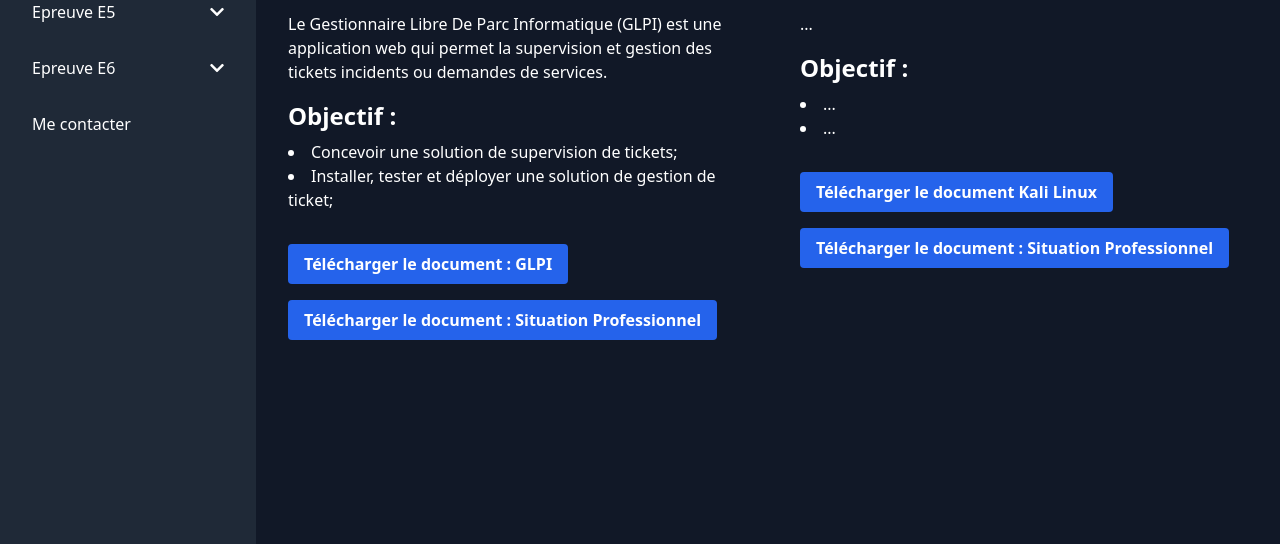
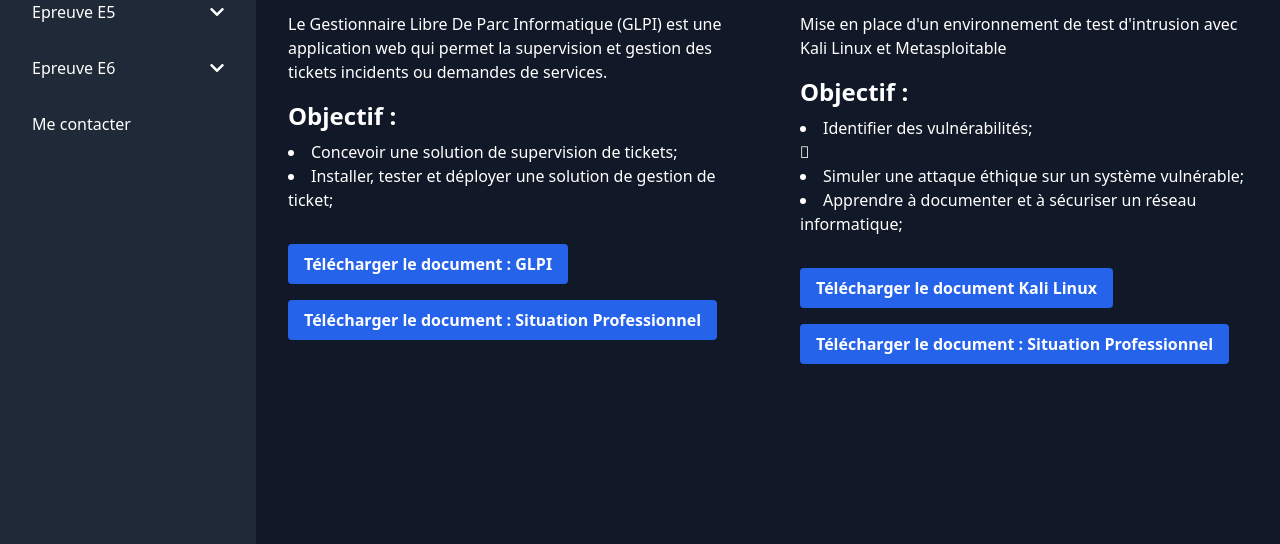
Before and after one commit to MH-exe/portfolio-mohamed-lamine.juwara-, a plain HTML site: page secondary/page_epreuve_e6.html in a window 1280 px wide. Shown: the part 256-800 px from the top of the page. Drawn offline with nearby package versions, Linux system fonts and the light colour scheme.

Commit message:
Add files via upload

```diff
--- a/secondary/page_epreuve_e6.html
+++ b/secondary/page_epreuve_e6.html
@@ -94,12 +94,13 @@
     <section class="mb-8">
       <h2 class="text-3xl font-semibold mb-4">Projet 2 : Kali Linux</h2>
       <p class="mb-4">
-        ...
+        Mise en place d'un environnement de test d'intrusion avec Kali Linux et Metasploitable
       </p>
       <h3 class="text-2xl font-semibold mb-2">Objectif :</h3>
       <ul class="list-disc list-inside mb-4">
-        <li>...</li>
-        <li>...</li>
+        <li> Identifier des vulnérabilités;</li>
+       <li> Simuler une attaque éthique sur un système vulnérable;</li>
+        <li> Apprendre à documenter et à sécuriser un réseau informatique;</li>
       </ul>
       <a href="../doc/Epreuve E6/GLPI/...." download class="inline-block mt-4 px-4 py-2 bg-blue-600 hover:bg-blue-700 rounded text-white font-semibold">
         Télécharger le document Kali Linux
```
